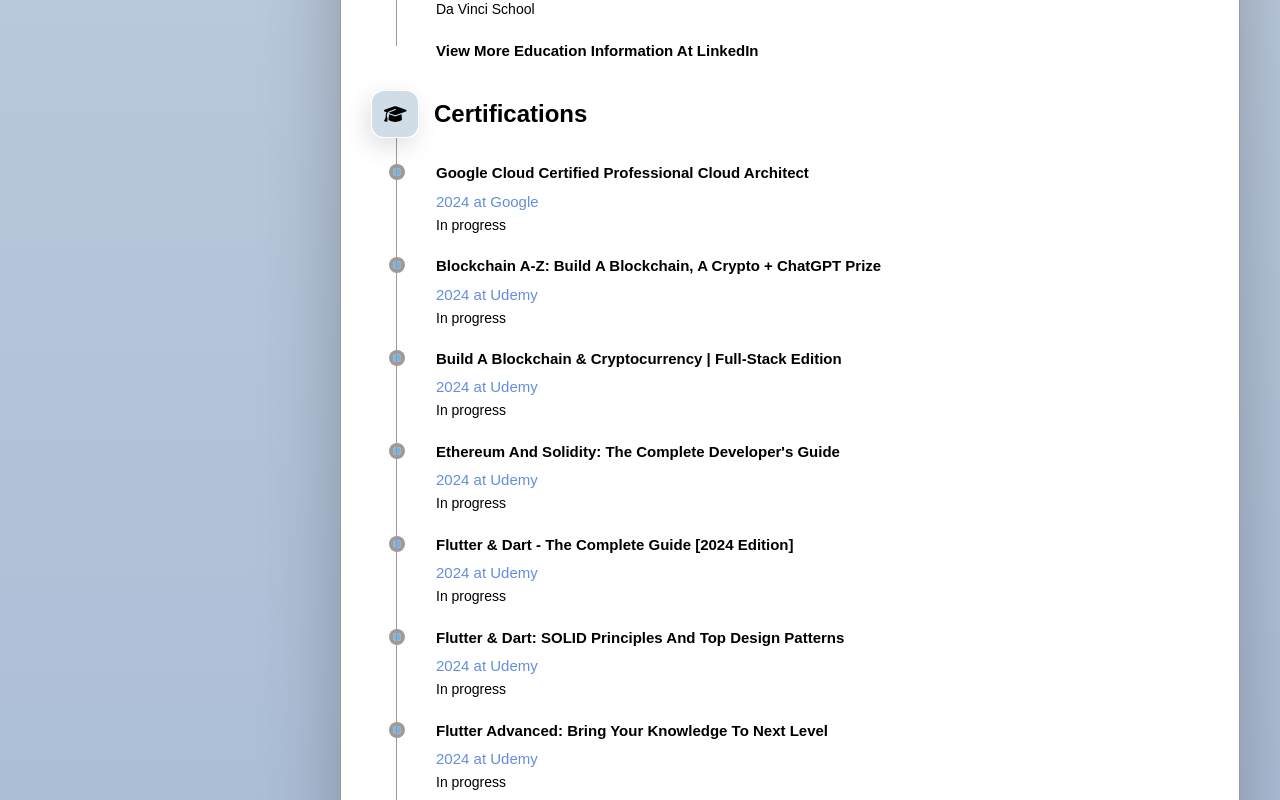
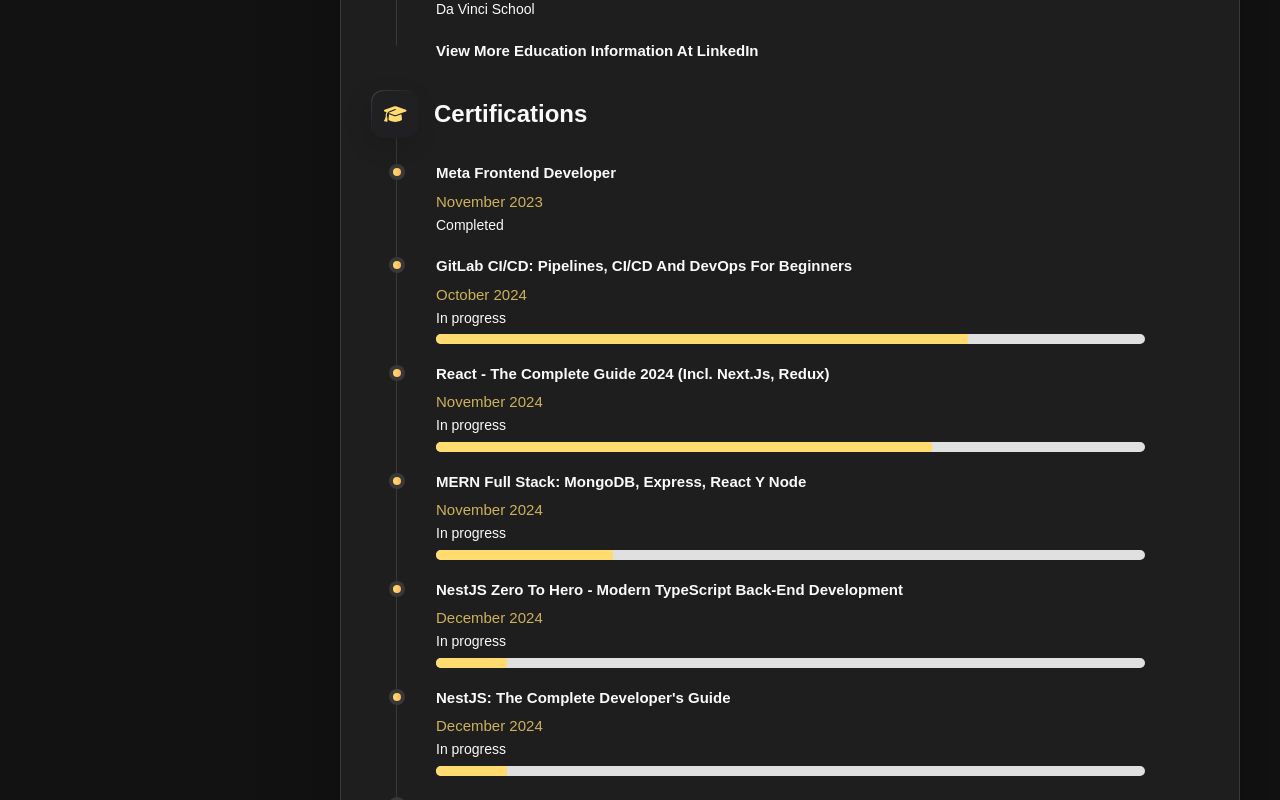
Before and after one commit to JuanGidoni/myweb, a React (Vite) app: page / in a window 1280 px wide. Shown: the part 2000-2800 px from the top of the page. Built offline with nearby package versions, Linux system fonts and the light colour scheme.

Commit message:
fixed certifications and added progress bar

```diff
--- a/src/ui/components/AsideInfo/AsideInfo.tsx
+++ b/src/ui/components/AsideInfo/AsideInfo.tsx
@@ -3,7 +3,7 @@ import Icon from "../Icon/Icon";
 import Navbar from "../AsideNavbar/AsideNavbar";
 import { useEffect, useState } from "react";
 const AsideInfo = () => {
-  const [theme, setTheme] = useState("light");
+  const [theme, setTheme] = useState("dark");
   const [icon, setIcon] = useState("moon");
 
   useEffect(() => {
--- a/src/ui/components/Timeline/Timeline.tsx
+++ b/src/ui/components/Timeline/Timeline.tsx
@@ -1,7 +1,8 @@
+// src/ui/components/Timeline/Timeline.tsx
 import TimelineItem from "./TimelineItem";
 
 type Props = {
-  items: Array<{ title: string; date: string; link: string; status: string }>;
+  items: Array<{ title: string; date: string; link: string; status: string; progress: number }>;
 };
 
 function Timeline({ items }: Props) {
@@ -14,6 +15,7 @@ function Timeline({ items }: Props) {
           date={item.date}
           link={item.link}
           status={item.status}
+          progress={item.progress}
         />
       ))}
       <a
--- a/src/ui/components/Timeline/TimelineItem.tsx
+++ b/src/ui/components/Timeline/TimelineItem.tsx
@@ -1,11 +1,13 @@
+// src/ui/components/Timeline/TimelineItem.tsx
 type Props = {
   title: string;
   date: string;
   link: string;
   status: string;
+  progress: number;
 };
 
-function TimelineItem({ title, date, link, status }: Props) {
+function TimelineItem({ title, date, link, status, progress }: Props) {
   return (
     <li className="timeline-item">
       <a href={link} target="_blank">
@@ -14,8 +16,17 @@ function TimelineItem({ title, date, link, status }: Props) {
       <span>{date}</span>
       <ul className="timeline-text-class contact-info">
         <li>
-          <span className="contact-link disabled">{status}</span>
+          <span className={`contact-link ${progress === 100 ? "" : "disabled"}`}>
+            {status}
+          </span>
         </li>
+        {progress !== 100 && (
+          <li>
+            <div className="progress-bar">
+              <div className="progress" style={{ width: `${progress}%` }}></div>
+            </div>
+          </li>
+        )}
       </ul>
     </li>
   );
--- a/src/ui/pages/ResumePage.tsx
+++ b/src/ui/pages/ResumePage.tsx
@@ -5,6 +5,13 @@ import Icon from "../components/Icon/Icon";
 import Timeline from "../components/Timeline/Timeline";
 
 const ResumePage = () => {
+  const formatDate = (date: string) => {
+    return new Date(date).toLocaleDateString("en-US", {
+      month: "long",
+      year: "numeric",
+    });
+  };
+
   return (
     <>
       <Header
@@ -170,119 +177,75 @@ const ResumePage = () => {
           </div>
           <h3 className="h3">Certifications</h3>
         </div>
+
         <Timeline
           items={[
             {
-              title: "Google Cloud Certified Professional Cloud Architect",
-              date: "2024 at Google",
+              title: "Meta Frontend Developer",
+              date: formatDate("2023-11-01"),
               link: "https://www.linkedin.com/in/juangidoni/details/certifications/",
-              status: "In progress",
-            },
-            {
-              title:
-                "Blockchain A-Z: Build a Blockchain, a Crypto + ChatGPT Prize",
-              date: "2024 at Udemy",
-              link: "https://www.linkedin.com/in/juangidoni/details/certifications/",
-              status: "In progress",
-            },
-            {
-              title: "Build a Blockchain & Cryptocurrency | Full-Stack Edition",
-              date: "2024 at Udemy",
-              link: "https://www.linkedin.com/in/juangidoni/details/certifications/",
-              status: "In progress",
-            },
-            {
-              title: "Ethereum and Solidity: The Complete Developer's Guide",
-              date: "2024 at Udemy",
-              link: "https://www.linkedin.com/in/juangidoni/details/certifications/",
-              status: "In progress",
-            },
-            {
-              title: "Flutter & Dart - The Complete Guide [2024 Edition]",
-              date: "2024 at Udemy",
-              link: "https://www.linkedin.com/in/juangidoni/details/certifications/",
-              status: "In progress",
-            },
-            {
-              title: "Flutter & Dart: SOLID Principles and Top Design Patterns",
-              date: "2024 at Udemy",
-              link: "https://www.linkedin.com/in/juangidoni/details/certifications/",
-              status: "In progress",
-            },
-            {
-              title: "Flutter Advanced: Bring your knowledge to next level",
-              date: "2024 at Udemy",
-              link: "https://www.linkedin.com/in/juangidoni/details/certifications/",
-              status: "In progress",
-            },
-            {
-              title: "Flutter Advanced: Pattern Designs and Animations",
-              date: "2024 at Udemy",
-              link: "https://www.linkedin.com/in/juangidoni/details/certifications/",
-              status: "In progress",
-            },
-            {
-              title: "Flutter móvil: Recursos Nativos - Nivel intermedio",
-              date: "2024 at Udemy",
-              link: "https://www.linkedin.com/in/juangidoni/details/certifications/",
-              status: "In progress",
+              status: "Completed",
+              progress: 100,
             },
             {
               title: "GitLab CI/CD: Pipelines, CI/CD and DevOps for Beginners",
-              date: "2024 at Udemy",
+              date: formatDate("2024-10-01"),
               link: "https://www.linkedin.com/in/juangidoni/details/certifications/",
               status: "In progress",
+              progress: 75,
             },
             {
               title: "MERN Full Stack: MongoDB, Express, React y Node",
-              date: "2024 at Udemy",
+              date: formatDate("2024-11-01"),
               link: "https://www.linkedin.com/in/juangidoni/details/certifications/",
               status: "In progress",
+              progress: 25,
             },
             {
               title:
                 "NestJS Zero to Hero - Modern TypeScript Back-end Development",
-              date: "2024 at Udemy",
+              date: formatDate("2024-12-01"),
               link: "https://www.linkedin.com/in/juangidoni/details/certifications/",
               status: "In progress",
+              progress: 10,
             },
             {
               title: "NestJS: The Complete Developer's Guide",
-              date: "2024 at Udemy",
+              date: formatDate("2024-12-01"),
               link: "https://www.linkedin.com/in/juangidoni/details/certifications/",
               status: "In progress",
+              progress: 10,
             },
             {
               title: "Python for Data Science and Machine Learning Bootcamp",
-              date: "2024 at Udemy",
+              date: formatDate("2025-02-01"),
               link: "https://www.linkedin.com/in/juangidoni/details/certifications/",
               status: "In progress",
+              progress: 5,
             },
             {
               title: "React - The Complete Guide 2024 (incl. Next.js, Redux)",
-              date: "2024 at Udemy",
+              date: formatDate("2024-11-01"),
               link: "https://www.linkedin.com/in/juangidoni/details/certifications/",
               status: "In progress",
+              progress: 70,
             },
             {
               title: "SQL and PostgreSQL: The Complete Developer's Guide",
-              date: "2024 at Udemy",
+              date: formatDate("2025-01-01"),
               link: "https://www.linkedin.com/in/juangidoni/details/certifications/",
               status: "In progress",
+              progress: 8,
             },
             {
               title: "The Complete SQL Bootcamp: Go from Zero to Hero",
-              date: "2024 at Udemy",
+              date: formatDate("2025-01-01"),
               link: "https://www.linkedin.com/in/juangidoni/details/certifications/",
               status: "In progress",
+              progress: 5,
             },
-            {
-              title: "TypeScript: Complete Guide",
-              date: "2024 at Udemy",
-              link: "https://www.linkedin.com/in/juangidoni/details/certifications/",
-              status: "In progress",
-            },
-          ]}
+            // sort by progress
+          ].sort((a, b) => b.progress - a.progress)}
         />
       </section>
     </>
--- a/src/ui/styles/main.css
+++ b/src/ui/styles/main.css
@@ -148,6 +148,40 @@
   --grayscale: none;
   --blur: none;
 }
+/* src/ui/styles/main.css */
+.progress-bar {
+  background-color: #e0e0e0;
+  border-radius: 5px;
+  overflow: hidden;
+  width: 100%;
+  height: 10px;
+  margin-top: 5px;
+}
+
+.progress {
+  background-color: var(--orange-yellow-crayola);
+  height: 100%;
+  transition: width 0.3s ease-in-out;
+}
+
+.fade-enter {
+  opacity: 0;
+  transform: translateY(20px);
+}
+.fade-enter-active {
+  opacity: 1;
+  transform: translateY(0);
+  transition: opacity 500ms, transform 500ms;
+}
+.fade-exit {
+  opacity: 1;
+  transform: translateY(0);
+}
+.fade-exit-active {
+  opacity: 0;
+  transform: translateY(20px);
+  transition: opacity 500ms, transform 500ms;
+}
 
 .dark-theme {
   --bg-gradient-onyx: linear-gradient(
@@ -2146,7 +2180,7 @@ textarea.form-input::-webkit-resizer {
   width: 25px;
   height: 25px;
   cursor: pointer;
-  z-index: 1;
+  z-index: 100;
 }
 /**
    * responsive larger than 768px screen
```
